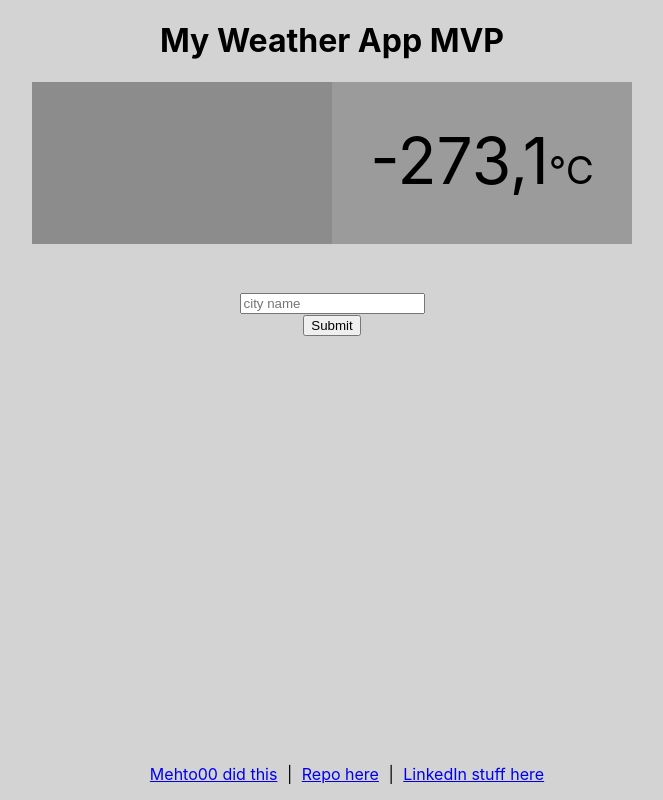
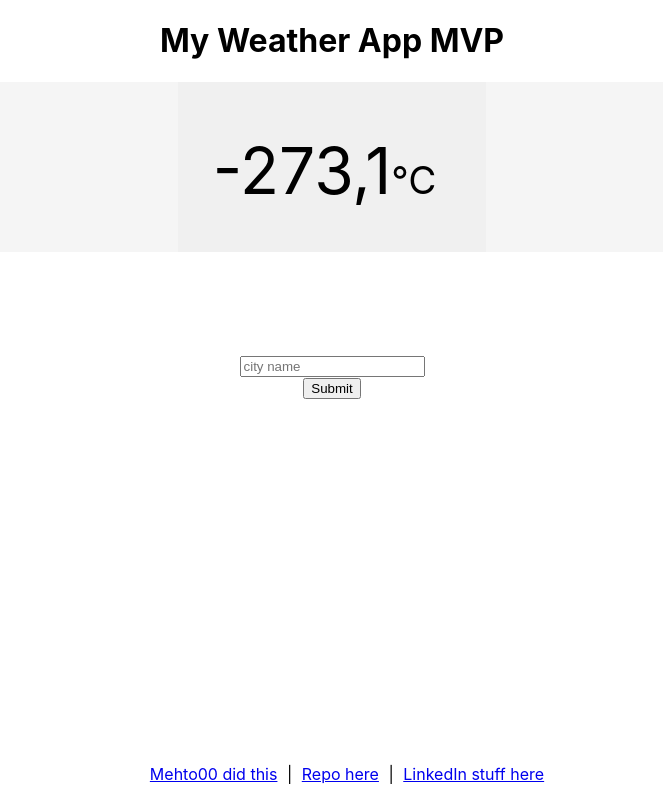
Before and after one commit to Mehto00/react-weather-app, a React (Create React App) app: page / in a window 1280 px wide. Shown: the whole page, without its empty margins (308-971 px from the left). Built offline with nearby package versions, Linux system fonts and the light colour scheme; no server answers.

Commit message:
polished styles and layout

```diff
--- a/src/WeatherDisplay/WeatherDisplay.css
+++ b/src/WeatherDisplay/WeatherDisplay.css
@@ -1,37 +1,47 @@
 .weatherDisplay {
-    display: flex;
-    background: tomato;
+  width: 100%;
+  background: rgb(245, 245, 245);
+  display: flex
 }
 
-  .weatherDisplay__content {
-    flex: 1;
-    background: rgb(155, 155, 155);
+.weatherDisplay_wrapper {
+  display: flex;
+  margin: 0 auto;
+  background: rgb(240, 240, 240);
 }
 
-  .weatherDisplay__content--darker {
-    background: rgb(140, 140, 140);
+.weatherDisplay__contentbox {
+  display: flex;
+  flex-direction: column;
+  justify-content: center;
+  flex: 0;
+  padding: 10px 0px 10px 35px;
 }
 
-  .weatherDisplay__content__forecastIcon {
-    margin-top: 20px;
-    height: 180px;
-  }
-
-  .weatherDisplay__content__header {
+.weatherDisplay__contentbox__header {
   font-size: 3rem;
   margin-bottom: 0;
 }
 
-  .weatherDisplay__content__temp {
+.weatherDisplay__contentbox__temp {
   display: block;
   font-size: 4rem;
 }
 
-  .weatherDisplay__content__cUnit {
+.weatherDisplay__contentbox__cUnit {
   font-size: 2.4rem
 }
 
-  .weatherDisplay__content__desc {
+.weatherDisplay__contentbox__desc {
   display: block;
   margin-bottom: 15%;
 }
+
+.weatherDisplay__icon-container {
+  padding-right: 35px;
+  padding-left: 15px;
+}
+
+.weatherDisplay__icon-container__forecastIcon {
+  height: 75px;
+}
--- a/src/WeatherDisplay/WeatherDisplay.js
+++ b/src/WeatherDisplay/WeatherDisplay.js
@@ -8,17 +8,20 @@ const weatherDisplay = (props) => {
     return (
 
     <div className="weatherDisplay">
-    <div className="weatherDisplay__content weatherDisplay__content--darker">
-        <img className="weatherDisplay__content__forecastIcon" src={props.icon} alt=""/>
-    </div>
-    <div className="weatherDisplay__content">
-        <h2 className="weatherDisplay__content__header">{props.city}</h2>
-        <span className="weatherDisplay__content__temp">
-            {props.temp}<span className="weatherDisplay__content__cUnit">&#8451;</span>
-        </span>
-        <span className="weatherDisplay__content__desc">
-            <em>{props.desc}</em>
-        </span>
+    <div className="weatherDisplay_wrapper">
+        <div className="weatherDisplay__contentbox">
+            <h2 className="weatherDisplay__contentbox__header">{props.city}</h2>
+            <span className="weatherDisplay__contentbox__temp">
+                {props.temp}<span className="weatherDisplay__contentbox__cUnit">&#8451;</span>
+            </span>
+            <span className="weatherDisplay__contentbox__desc">
+                <em>{props.desc}</em>
+            </span>
+        </div>
+
+        <div className="weatherDisplay__contentbox weatherDisplay__icon-container">
+            <img className="weatherDisplay__icon-container__forecastIcon" src={props.icon} alt=""/>
+        </div>
     </div>
     </div>
     )
--- a/src/index.css
+++ b/src/index.css
@@ -2,8 +2,6 @@
   font-family: 'Open Sans', sans-serif;
 } */
 body {
-  background: lightgrey;
-  width: 600px;
   margin: 0 auto;
   padding: 0;
   font-family: -apple-system, BlinkMacSystemFont, "Segoe UI", "Roboto", "Oxygen",
```
Lines whose indentation alone changed are shown as unchanged.
